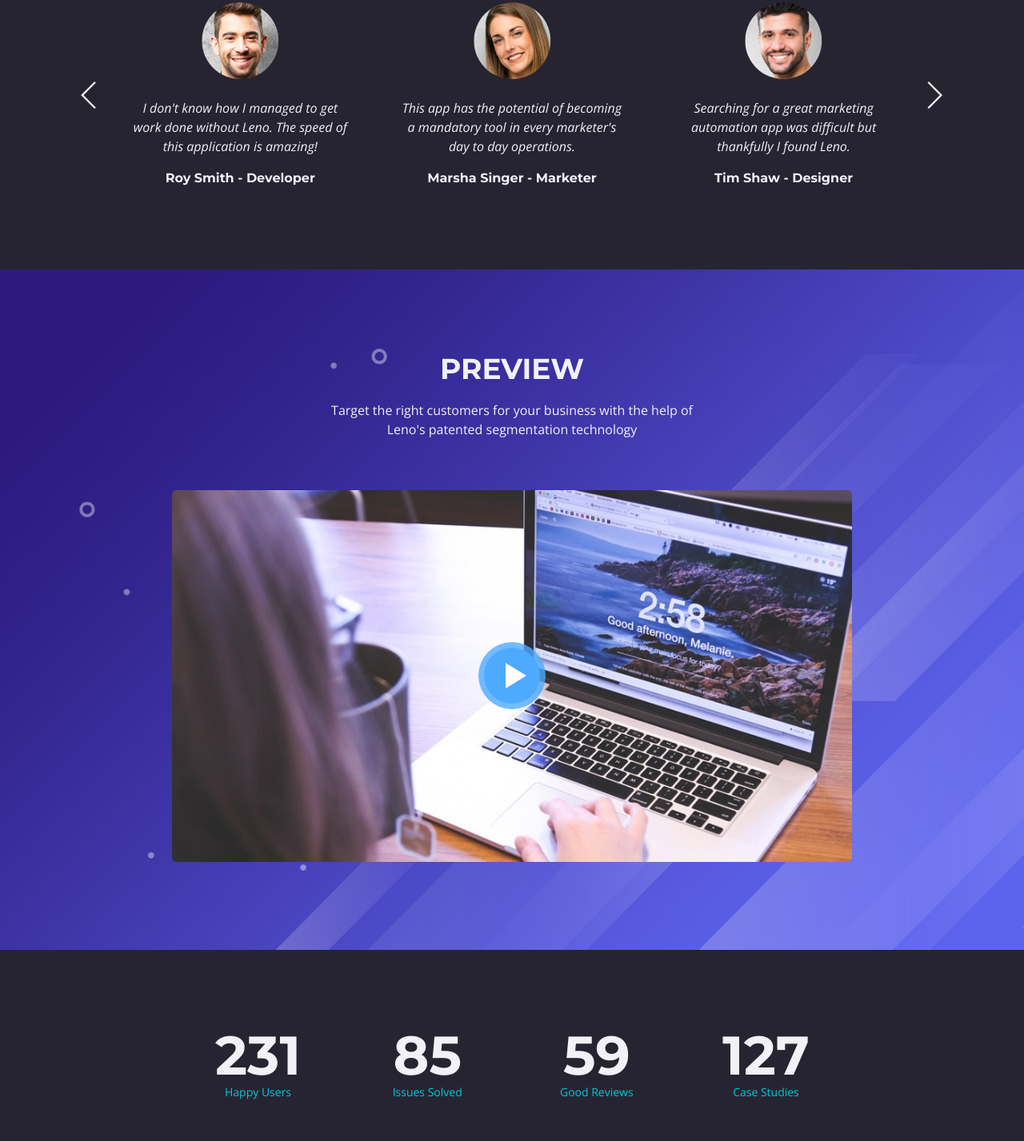
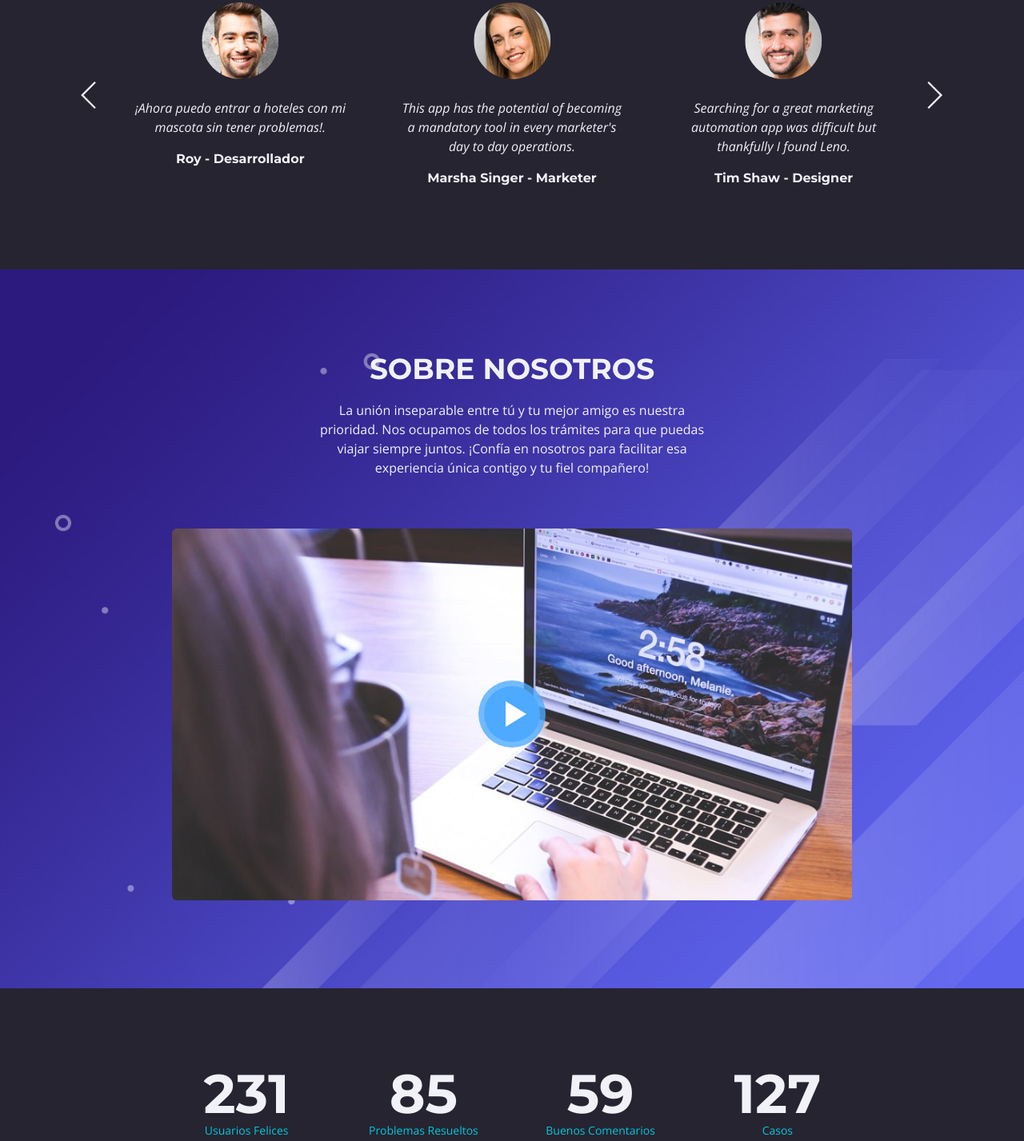
Before and after one commit to santiagoescarpeta/Landing, a plain HTML site: page index.html in a window 1280 px wide. Shown: the part 1023-2450 px from the top of the page at 80% size. Drawn offline with nearby package versions, Linux system fonts and the light colour scheme.

Commit message:
Mejora traducciones

```diff
--- a/css/styles.css
+++ b/css/styles.css
@@ -1899,7 +1899,7 @@ a:hover.back-to-top {
 	}
 
 	.counter #counter .cell {
-		width: 8rem;
+		width: 8.6rem;
 		margin-right: 2.5rem;
 		margin-left: 2.5rem;
 	}
--- a/index.html
+++ b/index.html
@@ -145,8 +145,8 @@
                                     <div class="card">
                                         <img class="card-image" src="images/testimonial-1.jpg" alt="alternative">
                                         <div class="card-body">
-                                            <p class="testimonial-text">I just finished my trial period and was so amazed with the support and results that I purchased Leno.</p>
-                                            <p class="testimonial-author">Jude Thorn - Designer</p>
+                                            <p class="testimonial-text">Han Facilitado mis tramites para mi mascota.</p>
+                                            <p class="testimonial-author">Marta - Diseñadora</p>
                                         </div>
                                     </div>
                                 </div> <!-- end of swiper-slide -->
@@ -157,8 +157,8 @@
                                     <div class="card">
                                         <img class="card-image" src="images/testimonial-2.jpg" alt="alternative">
                                         <div class="card-body">
-                                            <p class="testimonial-text">I don't know how I managed to get work done without Leno. The speed of this application is amazing!</p>
-                                            <p class="testimonial-author">Roy Smith - Developer</p>
+                                            <p class="testimonial-text">¡Ahora puedo entrar a hoteles con mi mascota sin tener problemas!.</p>
+                                            <p class="testimonial-author">Roy - Desarrollador</p>
                                         </div>
                                     </div>
                                 </div> <!-- end of swiper-slide -->
@@ -234,8 +234,8 @@
         <div class="container">
             <div class="row">
                 <div class="col-lg-12">
-                    <h2>PREVIEW</h2>
-                    <div class="p-heading p-large">Target the right customers for your business with the help of Leno's patented segmentation technology</div>
+                    <h2>SOBRE NOSOTROS</h2>
+                    <div class="p-heading p-large">La unión inseparable entre tú y tu mejor amigo es nuestra prioridad. Nos ocupamos de todos los trámites para que puedas viajar siempre juntos. ¡Confía en nosotros para facilitar esa experiencia única contigo y tu fiel compañero!</div>
                 </div> <!-- end of col -->
             </div> <!-- end of row -->
             <div class="row">
@@ -330,19 +330,19 @@
                     <div id="counter">
                         <div class="cell">
                             <div class="counter-value number-count" data-count="231">1</div>
-                            <p class="counter-info">Happy Users</p>
+                            <p class="counter-info">Usuarios Felices</p>
                         </div>
                         <div class="cell">
                             <div class="counter-value number-count" data-count="85">1</div>
-                            <p class="counter-info">Issues Solved</p>
+                            <p class="counter-info">Problemas Resueltos</p>
                         </div>
                         <div class="cell">
                             <div class="counter-value number-count" data-count="59">1</div>
-                            <p class="counter-info">Good Reviews</p>
+                            <p class="counter-info">Buenos Comentarios</p>
                         </div>
                         <div class="cell">
                             <div class="counter-value number-count" data-count="127">1</div>
-                            <p class="counter-info">Case Studies</p>
+                            <p class="counter-info">Casos </p>
                         </div>
                     </div>
                     <!-- end of counter -->
```
